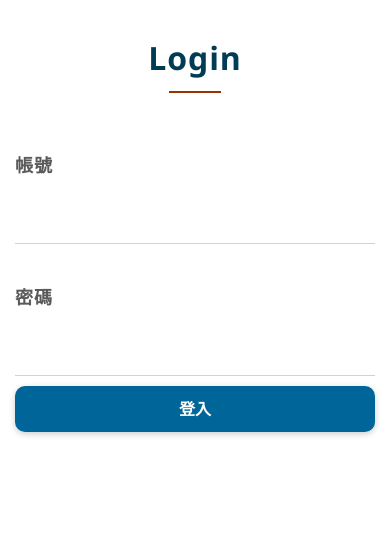
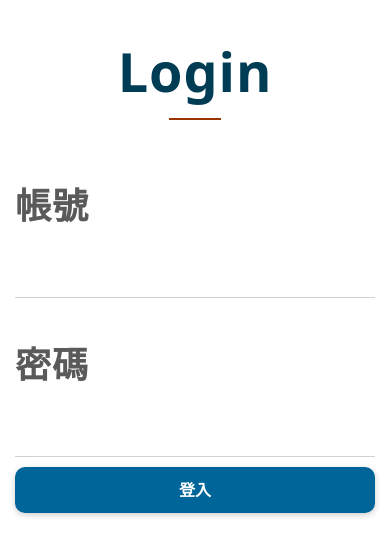
Before and after one commit to gn00672312/pigeon, a Django app: page /user/login/ in a window 390 px wide. Shown: the top 556 px of the page. Run offline with Django 3.2, Linux system fonts and the light colour scheme; parts of the project's set-up code (start-up, migrations or seed data) failed here and were passed over; some libraries are stand-ins or nearby versions.

Commit message:
update css

```diff
--- a/cb/user/static/css/console/typography.css
+++ b/cb/user/static/css/console/typography.css
@@ -58,10 +58,23 @@
 
 @media screen and (min-width: 992px) {
     .heading_secondary {
-      font-size: 3.6rem;
+      font-size: 5.4rem;
     }
 
     .bod_m {
       top: -3rem;
     }
 }
+
+@media only screen and (min-width: 0px) and (max-width: 992px) {
+    .heading_secondary {
+      font-size: 5.4rem;
+    }
+    .control-label, .u-text-m {
+        font-size: 3.6rem;
+    }
+
+    .bod_m {
+      top: -3rem;
+    }
+}
```
